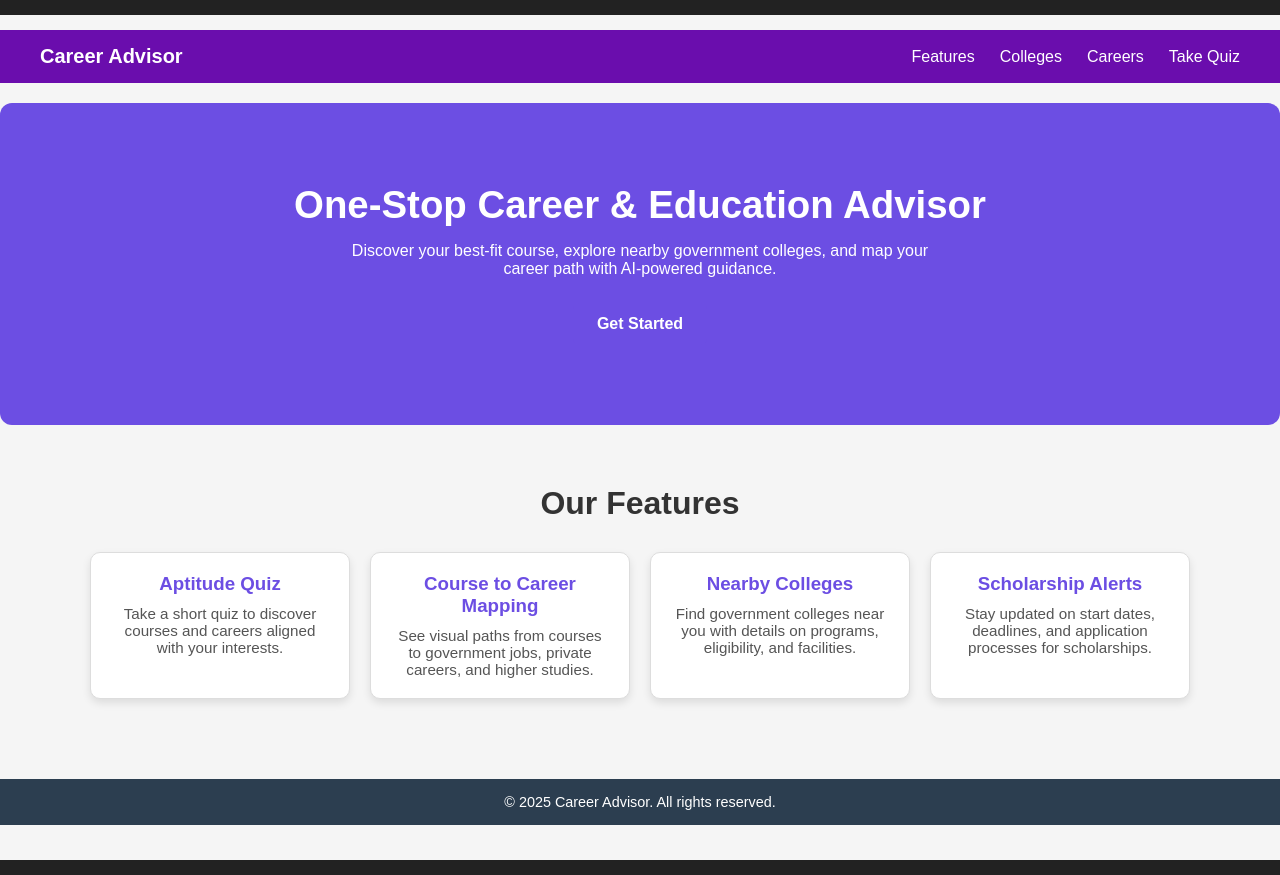
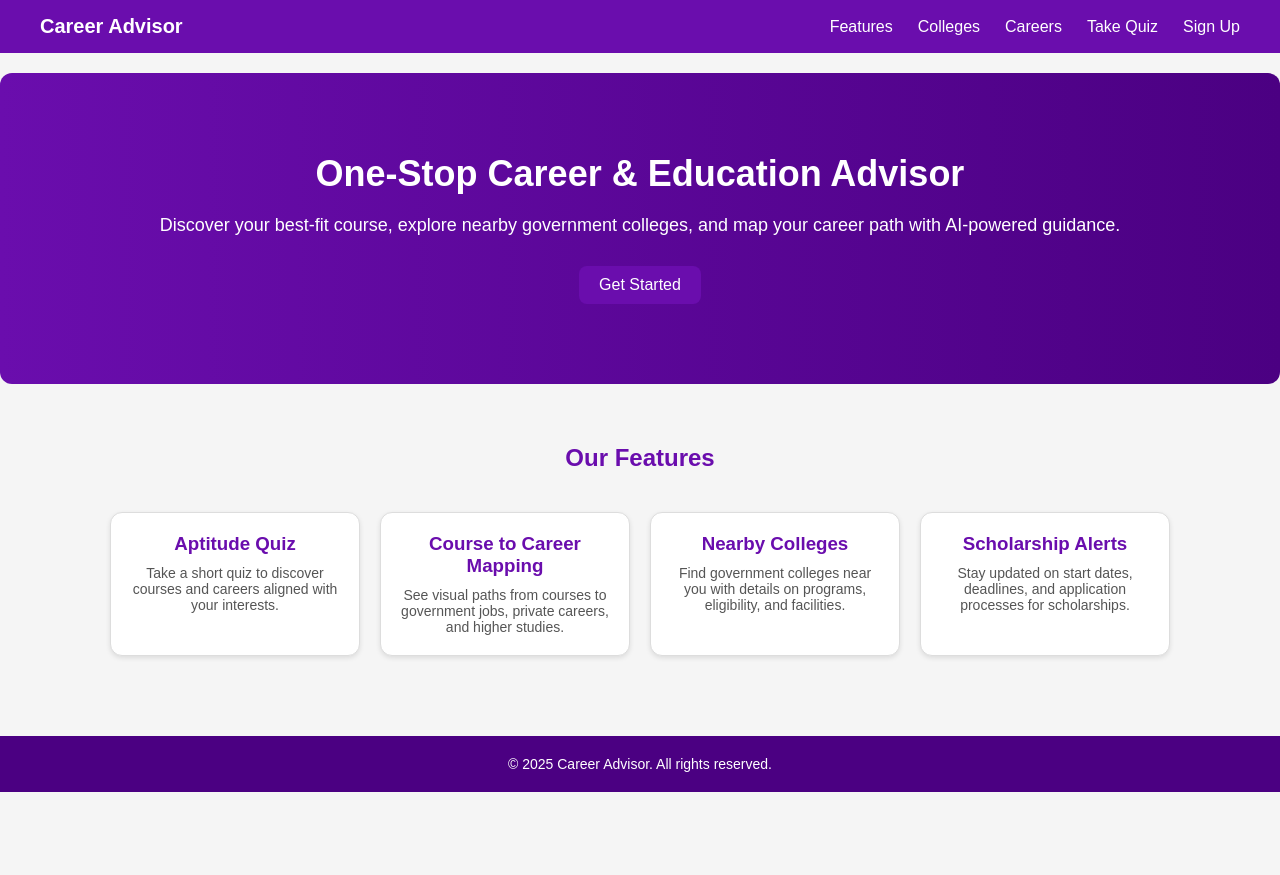
Before and after one commit to ShraddhaP0501/EducationAdvisor, a React (Create React App) app: page / in a window 1280 px wide. After the commit the page ends 812 px from the top, so only its background shows below. Built offline with nearby package versions, Linux system fonts and the light colour scheme.

Commit message:
css change and add sign up in navbar

```diff
--- a/src/App.css
+++ b/src/App.css
@@ -22,50 +22,5 @@ body, #root {
   font-family: Arial, Helvetica, sans-serif;
   background-color: #f5f5f5;
   color: #333;
-/* Set global font and background */
-body,
-#root {
-  font-family: 'Arial', sans-serif;
-  background-color: #f5f5f5;
-  /* light neutral background */
-  color: #333333;
   min-height: 100vh;
 }
-
-/* Main App container */
-.App {
-  display: flex;
-  flex-direction: column;
-  min-height: 100vh;
-}
-
-/* Space between main sections */
-.App > * {
-  margin-bottom: 20px;
-}
-
-/* Optional: center LandingPage content */
-.LandingPage {
-  display: flex;
-  flex-direction: column;
-  align-items: center;
-  justify-content: center;
-  padding: 40px 20px;
-}
-
-/* Footer stays at the bottom */
-footer {
-  margin-top: auto;
-  background-color: #2c3e50; /* matches Navbar */
-  color: white;
-  text-align: center;
-  padding: 15px 0;
-  font-size: 0.9rem;
-}
-
-  margin-top: auto;
-  background-color: #222;
-  color: #fff;
-  text-align: center;
-  padding: 15px 0;
-}
--- a/src/components/Navbar.jsx
+++ b/src/components/Navbar.jsx
@@ -10,6 +10,7 @@ function Navbar() {
         <li><a href="#colleges">Colleges</a></li>
         <li><a href="#careers">Careers</a></li>
         <li><a href="#quiz">Take Quiz</a></li>
+        <li><a href="#Sign Up">Sign Up</a></li>
       </ul>
     </nav>
   );
--- a/src/styles/Button.css
+++ b/src/styles/Button.css
@@ -1,16 +1,23 @@
 .custom-button {
-    background-color: #6c4ee3;
-    color: #ffffff;
-    border: none;
-    padding: 12px 24px;
-    border-radius: 6px;
-    cursor: pointer;
-    font-weight: bold;
-    font-size: 1rem;
-    transition: background-color 0.3s ease, transform 0.2s ease;
+  background-color: #6a0dad;
+  color: #fff;
+  padding: 10px 20px;
+  border: none;
+  border-radius: 8px;
+  font-size: 16px;
+  cursor: pointer;
+  transition: background 0.3s;
 }
 
 .custom-button:hover {
-    background-color: #5a2ea6;
-    transform: scale(1.05);
+  background-color: #4b0082;
 }
+
+/* Mobile */
+@media (max-width: 768px) {
+  .custom-button {
+    width: 100%;
+    padding: 12px;
+    font-size: 15px;
+  }
+}
--- a/src/styles/LandingPage.css
+++ b/src/styles/LandingPage.css
@@ -8,9 +8,8 @@
 }
 
 .hero {
-  background-color: #6c4ee3;
-  /* Purple background */
-  color: #ffffff;
+  background: linear-gradient(to right, #6a0dad, #4b0082);
+  color: white;
   text-align: center;
   padding: 80px 20px;
   border-radius: 12px;
@@ -18,14 +17,13 @@
 }
 
 .hero h1 {
-  font-size: 2.4rem;
-  margin-bottom: 15px;
+  font-size: 36px;
+  margin-bottom: 20px;
 }
 
 .hero p {
-  font-size: 1rem;
-  max-width: 600px;
-  margin: 0 auto 25px;
+  font-size: 18px;
+  margin-bottom: 30px;
 }
 
 /* Features Section */
@@ -36,42 +34,31 @@
 }
 
 .features h2 {
-  text-align: center;
-  margin-bottom: 30px;
-  font-size: 2rem;
-  color: #333333;
+  color: #6a0dad;
+  margin-bottom: 40px;
 }
 
 /* Card container flex */
 .card-container {
   display: flex;
-  flex-direction: row;
   flex-wrap: wrap;
+  justify-content: center;
   gap: 20px;
-  justify-content: center;
 }
 
-/* Card Styling */
-.card {
-  background-color: #ffffff;
-  border-radius: 10px;
-  box-shadow: 0 4px 8px rgba(0, 0, 0, 0.1);
-  padding: 20px;
-  width: 260px;
-  text-align: center;
-  transition: transform 0.2s ease;
+/* Mobile */
+@media (max-width: 768px) {
+  .hero h1 {
+    font-size: 28px;
+  }
+  .hero p {
+    font-size: 16px;
+  }
+  .features {
+    padding: 40px 10px;
+  }
+  .card-container {
+    flex-direction: column;
+    align-items: center;
+  }
 }
-
-.card:hover {
-  transform: scale(1.05);
-}
-
-.card h3 {
-  color: #6c4ee3;
-  margin-bottom: 10px;
-}
-
-.card p {
-  font-size: 0.95rem;
-  color: #555555;
-}
```
